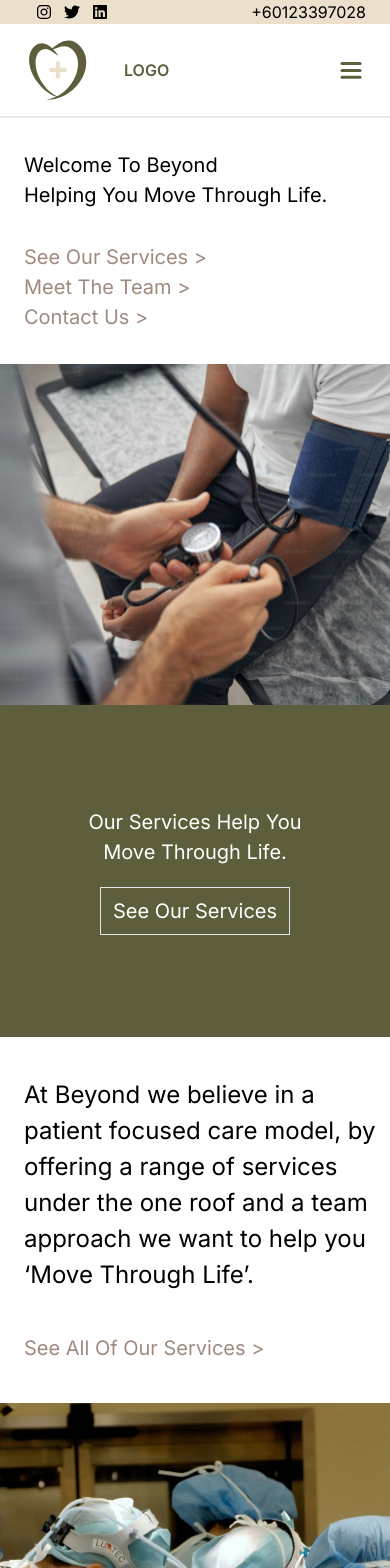
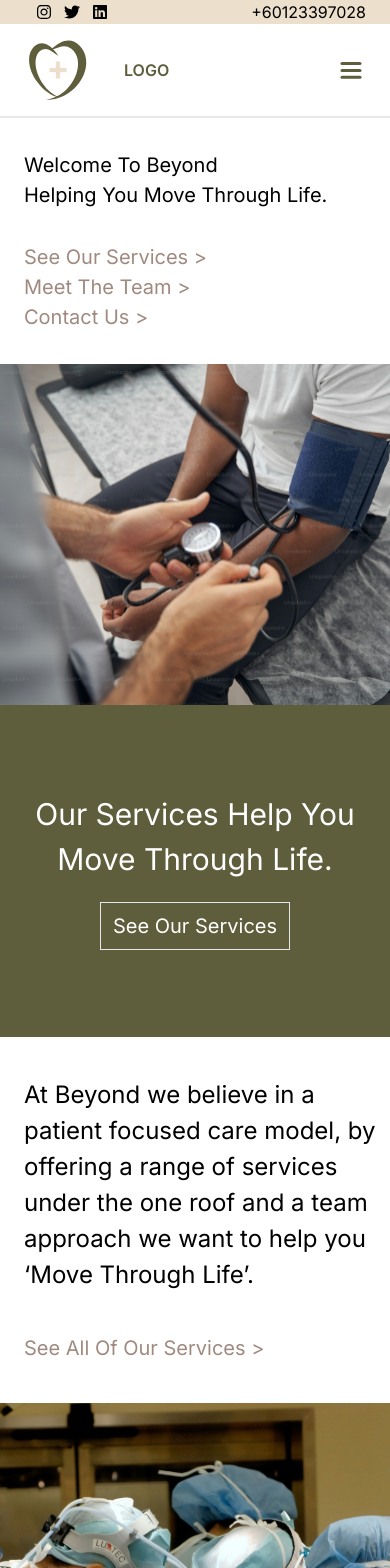
Before and after one commit to ZohaibAliJerov/Clinic-Website-Next.js-, a Next.js app: page / in a window 390 px wide. Shown: the top 1568 px of the page. Built offline with nearby package versions, Linux system fonts and the light colour scheme.

Commit message:
font size readjust in divider text

```diff
--- a/src/components/divider_text.jsx
+++ b/src/components/divider_text.jsx
@@ -41,7 +41,7 @@ const SubContentBox = (props) => {
             transition={{ duration: 1 }}
             className={`${
               textColors[props.textColor]
-            } || text-[20px] font-normal sm:text-[20px] md:text-[40px]`}
+            } || text-[30px] md:text-[40px]`}
           >
             {props.title}
           </motion.h1>
@@ -52,7 +52,7 @@ const SubContentBox = (props) => {
             transition={{ duration: 1 }}
             className={`${
               textColors[props.textColor]
-            } || text-[20px] sm:text-[20px] md:text-[40px] font-normal`}
+            } || text-[30px] md:text-[40px] font-normal`}
           >
             {props.subTitle}
           </motion.h1>
```
